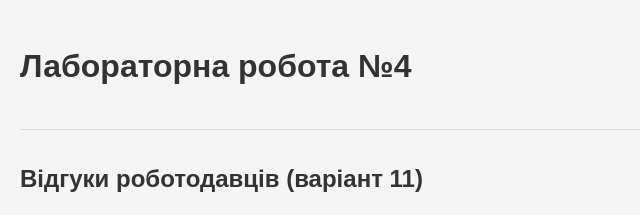
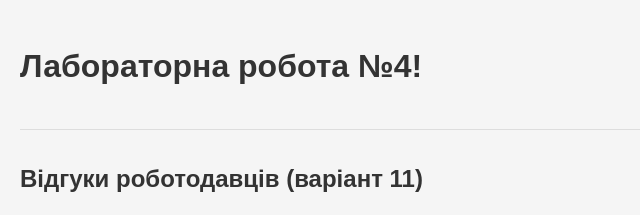
Before and after one commit to vovaly43/lab5, a plain HTML site: page index.html in a window 1280 px wide. Shown: the top 215 px of the page, 0-640 px from the left. Drawn offline with Linux system fonts and the light colour scheme; no server answers.

Commit message:
fix project

```diff
--- a/index.html
+++ b/index.html
@@ -12,7 +12,7 @@
 
 
     <header>
-        <h1>Лабораторна робота №4</h1>
+        <h1>Лабораторна робота №4!</h1>
         <label class="theme-switch">
             <input type="checkbox" id="theme-toggle">
             <span class="slider round"></span>
```
